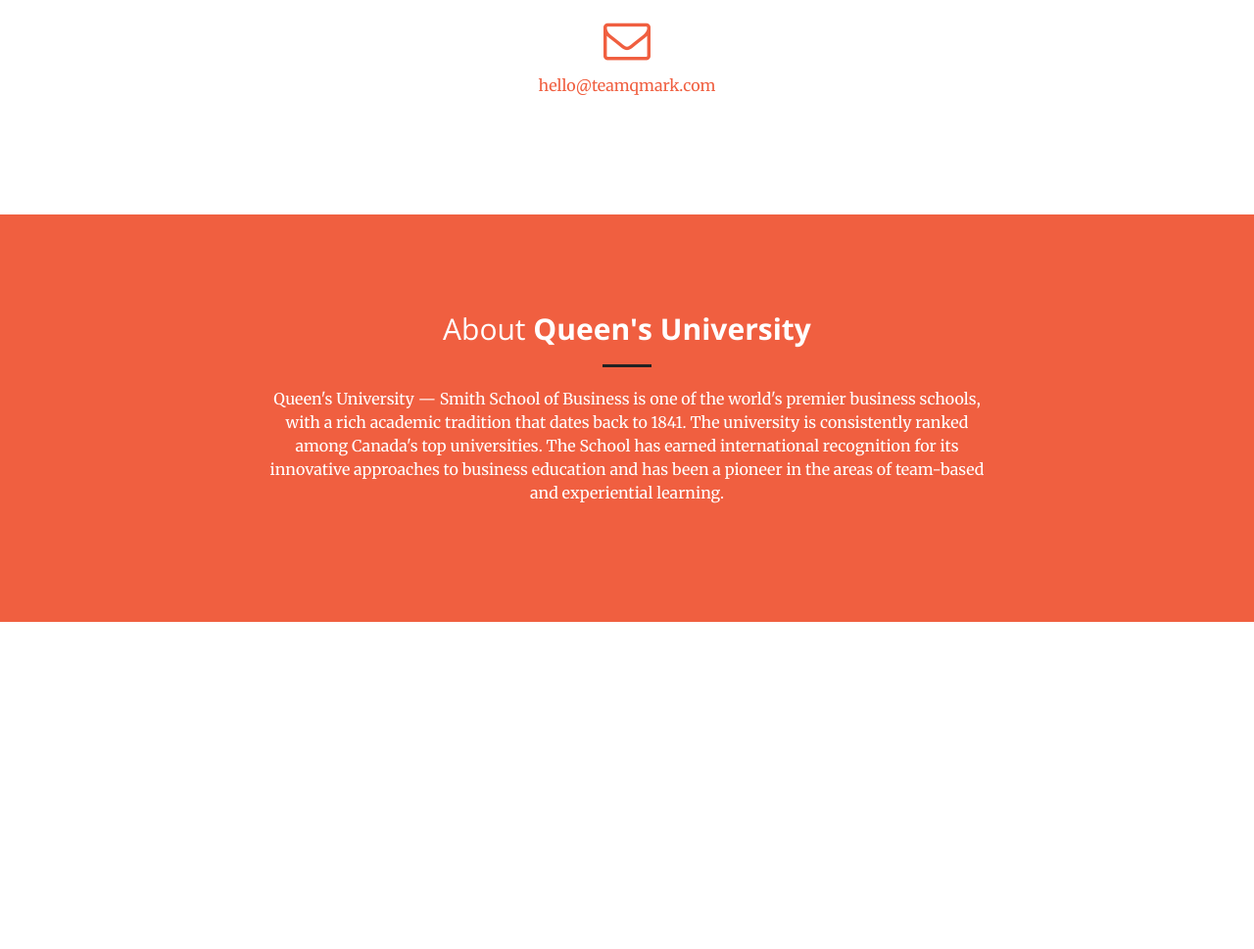
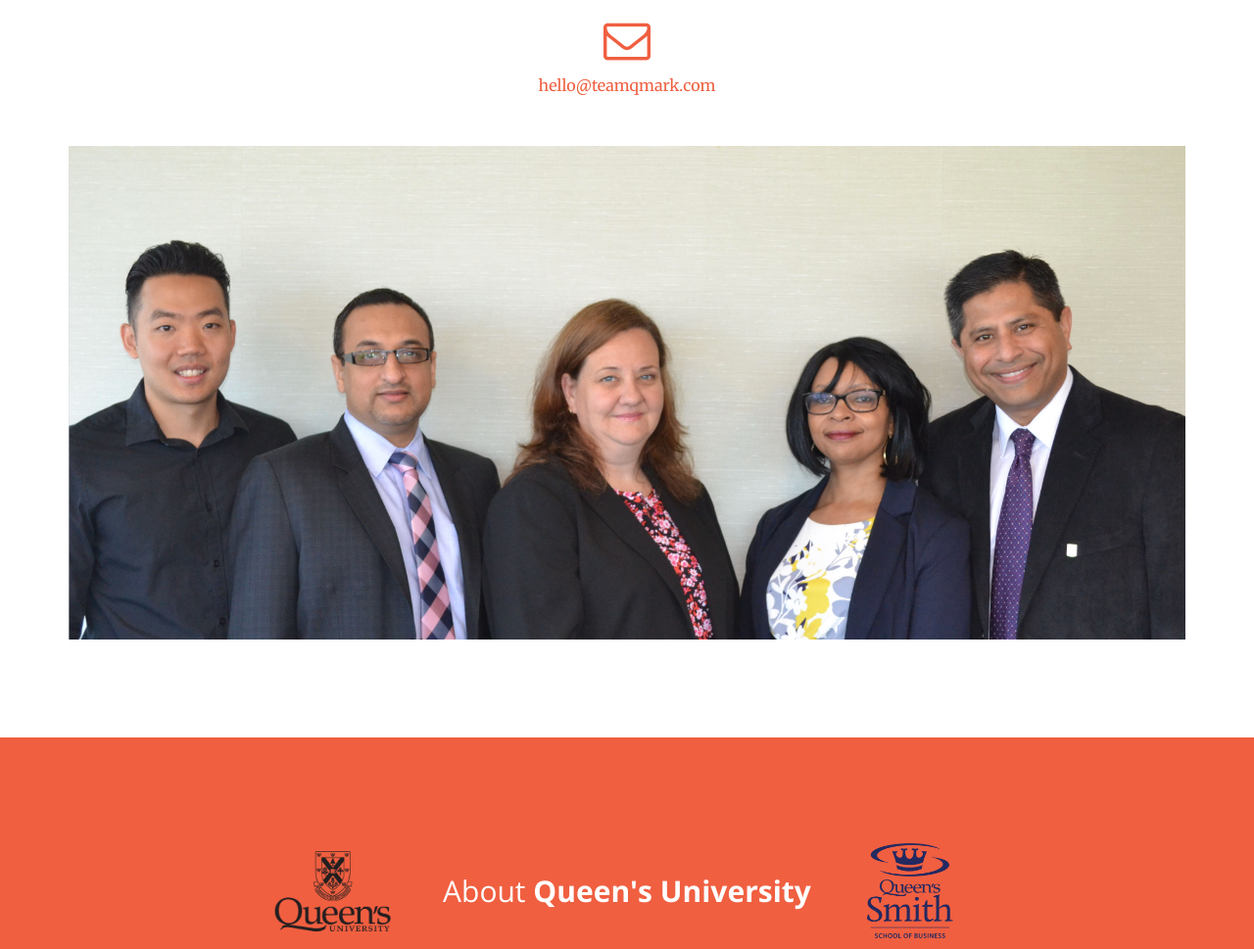
Before and after one commit to teddyhwang/teamqmark.com, a website: page index.html in a window 1280 px wide. Shown: the part 3656-4625 px from the top of the page at 98% size. Before the commit the page ends 4291 px from the top, so only its background shows below. Drawn offline with nearby package versions, Linux system fonts and the light colour scheme.

Commit message:
add in queens logo

```diff
--- a/index.html
+++ b/index.html
@@ -176,6 +176,7 @@
             <p><a href="mailto:hello@teamqmark.com" class="mail"><i class="fa fa-envelope-o fa-3x sr-contact"></i><br>hello@teamqmark.com</a></p>
           </div>
         </div>
+        <div class="team"><img src="img/team/team.jpg"></div>
       </div>
     </section>
 
--- a/less/creative.less
+++ b/less/creative.less
@@ -325,3 +325,22 @@
 .mail i {
   margin-bottom: 10px;
 }
+
+.team img {
+  margin-top: 30px;
+  max-width: 100%;
+  height: auto;
+  // box-shadow: 0px 0px 1px rgba(0,0,0,0.5);
+  // padding: 5px;
+  // background: #fff;
+}
+
+@media (min-width: 768px) {
+  #about-queen h2 {
+    padding: 40px 0;
+    background-image: url(../img/smith-logo.png), url(../img/queens-logo.png);
+    background-repeat: no-repeat, no-repeat;
+    background-size: 130px, 150px;
+    background-position: right, left;
+  }
+}
```
Also changed, not shown: css/creative.css, css/creative.min.css, img/queens-logo.png (added), img/smith-logo.png (added), img/team/team.jpg (added).
